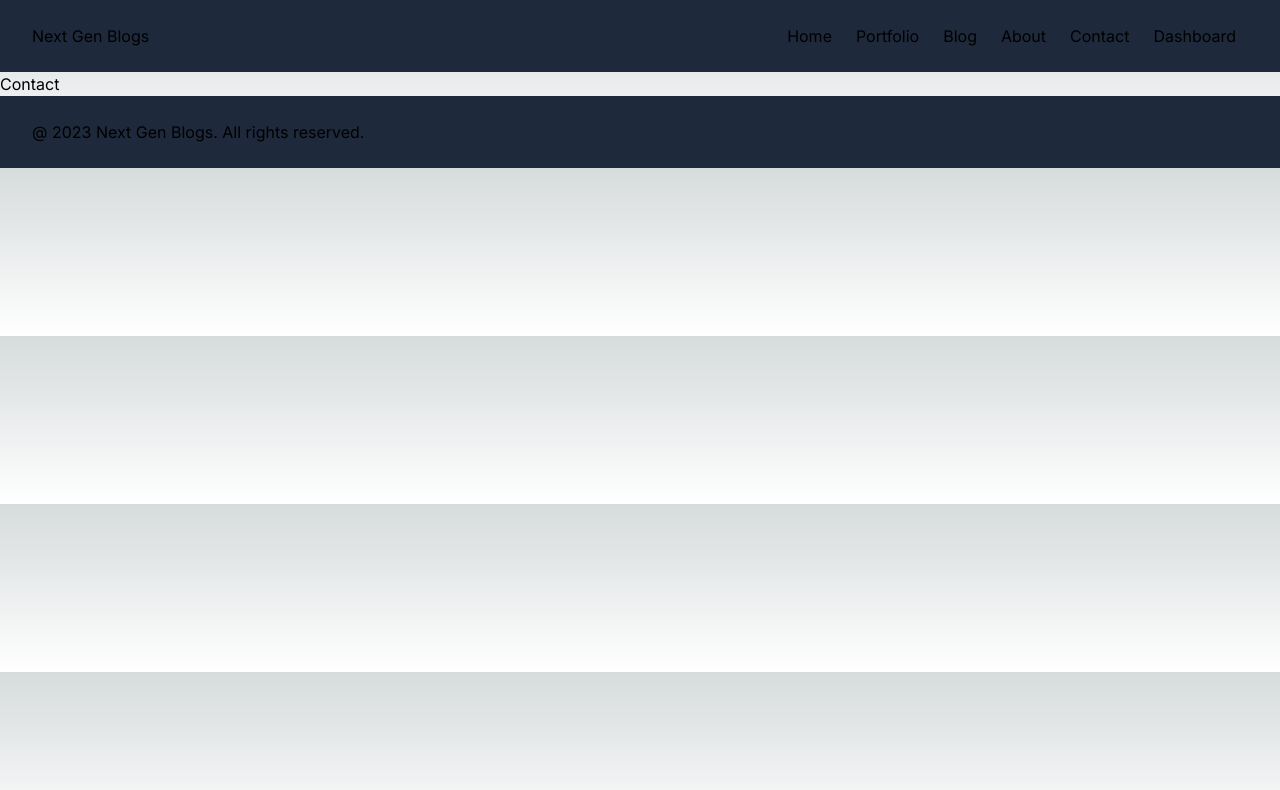
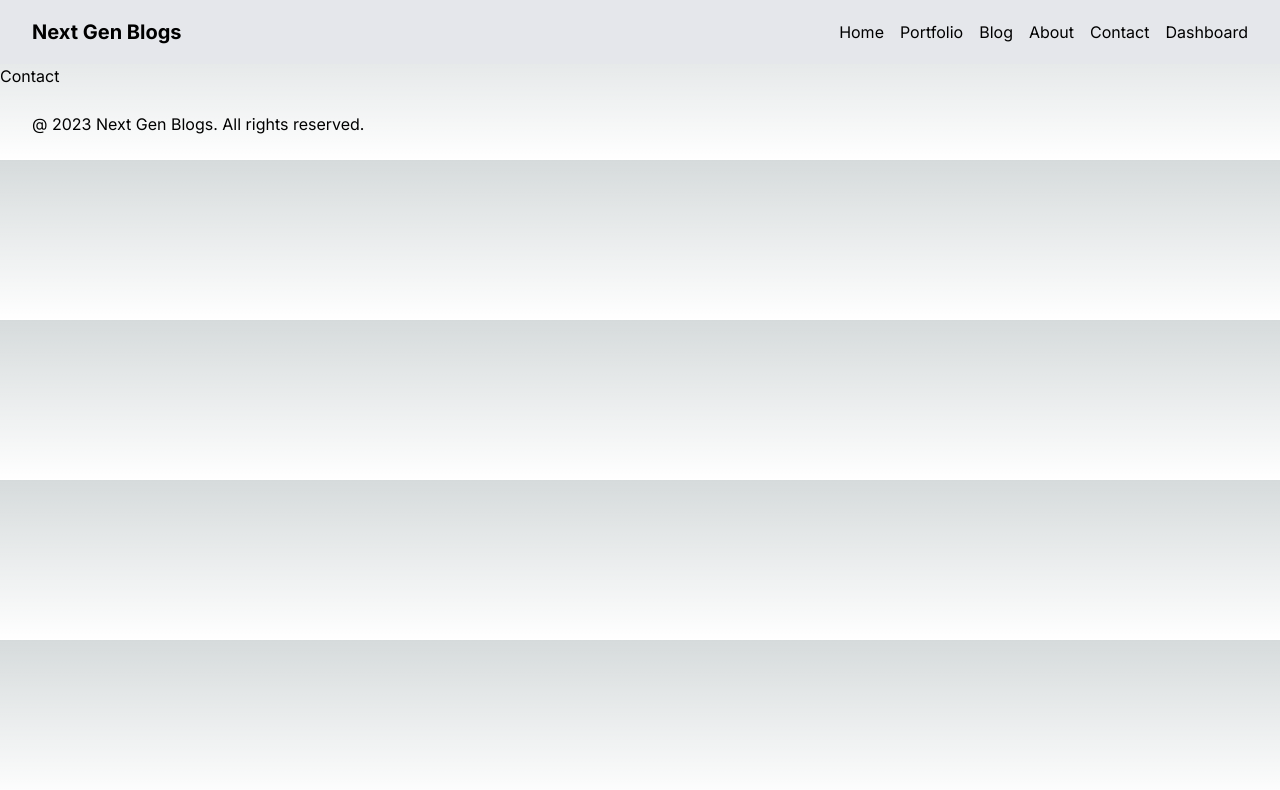
Before and after one commit to amankashyap004/next-gen-blogs, a Next.js app: page /contact in a window 1280 px wide. Shown: the top 790 px of the page. Built offline with nearby package versions, Linux system fonts and the light colour scheme.

Commit message:
add some css

```diff
--- a/src/components/footer/Footer.tsx
+++ b/src/components/footer/Footer.tsx
@@ -2,7 +2,7 @@ import React from "react";
 
 const Footer = () => {
    return (
-      <div className="py-6 px-8 bg-slate-800">
+      <div className="py-6 px-8">
          <p>@ {new Date().getFullYear()} Next Gen Blogs. All rights reserved.</p>
       </div>
    );
--- a/src/components/navbar/Navbar.tsx
+++ b/src/components/navbar/Navbar.tsx
@@ -36,11 +36,13 @@ const links = [
 
 const Navbar = () => {
    return (
-      <div className="flex justify-between items-center py-6 px-8 bg-slate-800">
-         <Link href="/">Next Gen Blogs</Link>
-         <div>
+      <div className="h-16 bg-gray-200 flex justify-between items-center px-8">
+         <Link href="/" className="font-bold text-xl">
+            Next Gen Blogs
+         </Link>
+         <div className="flex items-center gap-4">
             {links.map((links) => (
-               <Link key={links.id} href={links.url} className="px-3">
+               <Link key={links.id} href={links.url} className="flex items-center gap-4">
                   {links.title}
                </Link>
             ))}
```
